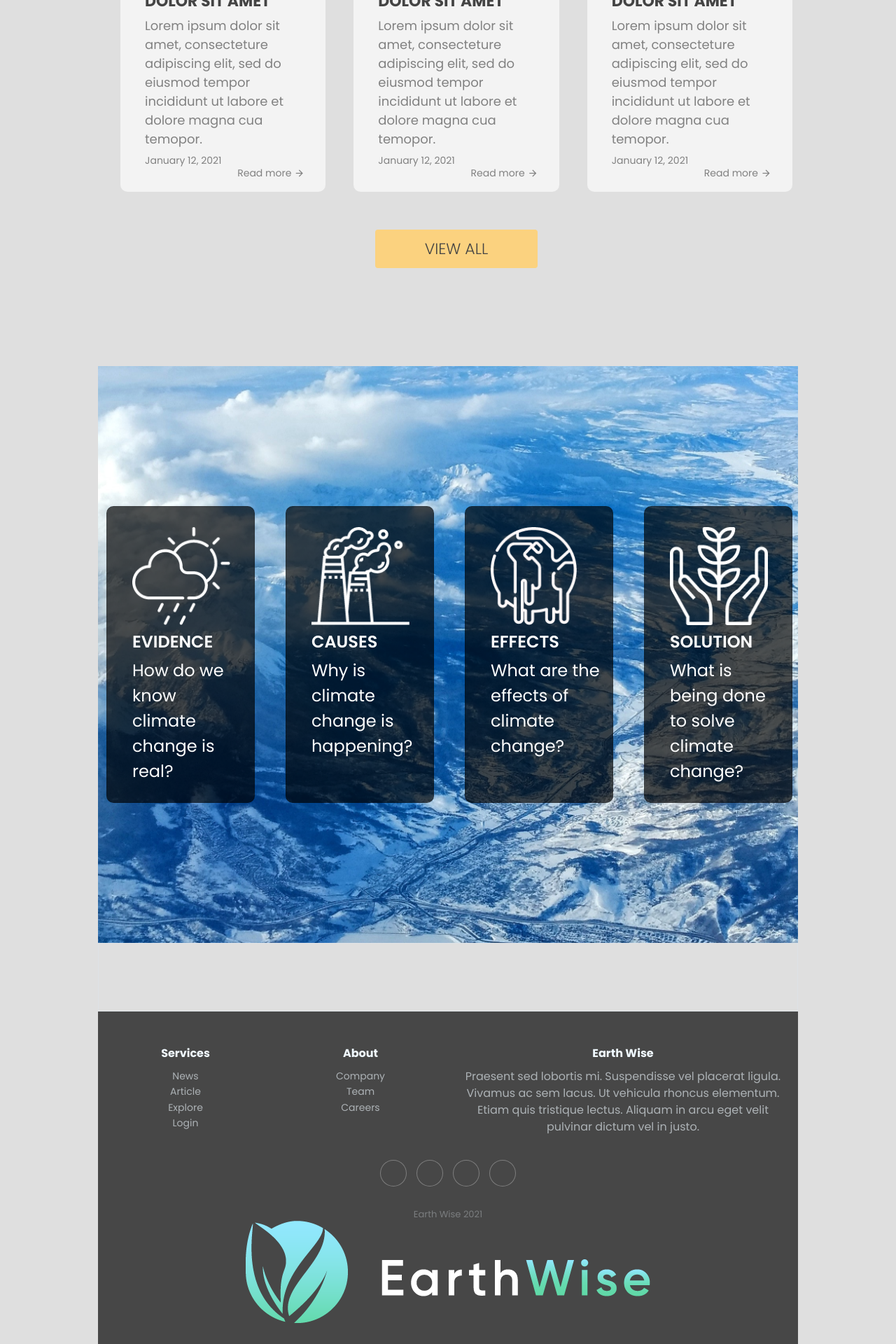
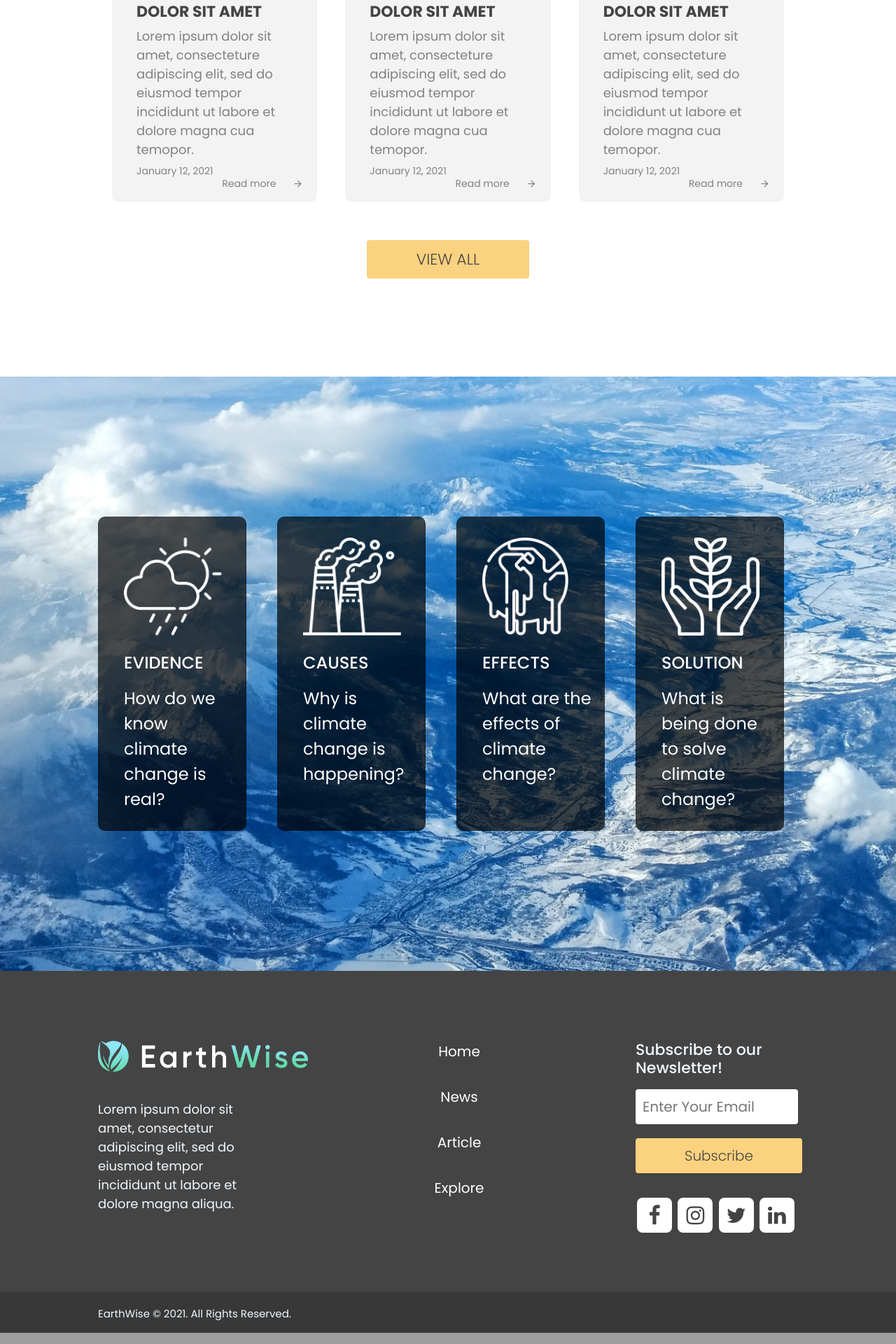
Before and after one commit to Nawazhzn/EarthWise-Website, a PHP site: page / in a window 1280 px wide. Shown: the part 1800-3720 px from the top of the page at 70% size. Run offline with PHP 8.4, Linux system fonts and the light colour scheme; some libraries are stand-ins or nearby versions.

Commit message:
Update footer section CSS

```diff
--- a/index.html
+++ b/index.html
@@ -8,6 +8,7 @@
   <link rel="stylesheet" href="css/bootstrap.min.css" />
   <link rel="stylesheet" href="style.css">
   <link href="https://fonts.googleapis.com/icon?family=Material+Icons" rel="stylesheet">
+  <link rel="stylesheet" href="https://cdnjs.cloudflare.com/ajax/libs/font-awesome/4.7.0/css/font-awesome.min.css">
   <link
     href="https://fonts.googleapis.com/css2?family=Poppins:ital,wght@0,100;0,200;0,300;0,400;0,500;0,600;0,700;0,800;0,900;1,100;1,200;1,300;1,400;1,500;1,600;1,700;1,800;1,900&display=swap"
     rel="stylesheet">
@@ -73,9 +74,8 @@
   <div class="cover-card-section">
     <div class="container-fluid cover-card-container">
       <div class="row">
-        <div class="col-sm-12 col-md-6 col-lg-3">
-          <div class="card-sec">
-            <div class="card cover-card text-left">
+        <div class="col-sm-12 col-md-6 col-lg-3 d-flex">
+          <div class="card cover-card text-left flex-fill">
             <div class="card-body">
               <img class="icon-image" src="img/home/home-1-1.png"></img>
               <h5 class="card-title">CARBON DIOXIDE</h5>
@@ -95,10 +95,8 @@
             </div>
           </div>
         </div>
-        </div>
-        <div class="col-sm-12 col-md-6 col-lg-3">
-          <div class="card-sec">
-            <div class="card cover-card text-left">
+        <div class="col-sm-12 col-md-6 col-lg-3 d-flex">
+          <div class="card cover-card text-left flex-fill">
             <div class="card-body">
               <img class="icon-image" src="img/home/home-1-2.png"></img>
               <h5 class="card-title">GLOBAL TEMPERATURE</h5>
@@ -118,10 +116,8 @@
             </div>
           </div>
         </div>
-        </div>
-        <div class="col-sm-12 col-md-6 col-lg-3 ">
-          <div class="card-sec">
-            <div class="card cover-card text-left">
+        <div class="col-sm-12 col-md-6 col-lg-3 d-flex">
+          <div class="card cover-card text-left flex-fill">
             <div class="card-body">
               <img class="icon-image" src="img/home/home-1-3.png"></img>
               <h5 class="card-title">ARCTIC ICE MINIMUM</h5>
@@ -141,10 +137,8 @@
             </div>
           </div>
         </div>
-        </div>
-        <div class="col-sm-12 col-md-6 col-lg-3">
-          <div class="card-sec">
-            <div class="card cover-card text-left">
+        <div class="col-sm-12 col-md-6 col-lg-3 d-flex">
+          <div class="card cover-card text-left flex-fill">
             <div class="card-body">
               <img class="icon-image" src="img/home/home-1-4.png"></img>
               <h5 class="card-title">SEA LEVEL</h5>
@@ -164,25 +158,21 @@
             </div>
           </div>
         </div>
-        </div>
         <div class="cover-bottom-text">Lorem ipsum dolor sit amet</div>
       </div>
-
-
-
-
-
+    </div>
+  </div>
 
   <!--* Main Content Area -->
   <div class="container-fluid news-container">
     <div class='news-section'>
       <h1 class="topic">LATEST NEWS</h1>
       <p class="sub-topic">
-        Lorem ipsum dolor sit amet consectetur adipisicing elit. Necessitatibus veniam ipsa earum quibusdam,<br />atque
+        Lorem ipsum dolor sit amet consectetur adipisicing elit. Necessitatibus veniam ipsa earum
+        quibusdam,<br />atque
         ipsum
         error maiores natus iusto fugit.
       </p>
-
       <div class="container-fluid news-container">
         <div class="row my-4">
           <div class="col">
@@ -196,7 +186,8 @@
                     <div class="card-box">
                       <h2 class="title">LOREM IPSUM DOLOR SIT AMET</h2>
                       <section class="content">
-                        <p>Lorem ipsum dolor sit amet, consecteture adipiscing elit, sed do eiusmod tempor incididunt ut
+                        <p>Lorem ipsum dolor sit amet, consecteture adipiscing elit, sed do eiusmod tempor
+                          incididunt ut
                           labore et dolore magna cua temopor.
                         </p>
                         <p class="date">January 12, 2021</p>
@@ -220,7 +211,8 @@
                     <div class="card-box">
                       <h2 class="title">LOREM IPSUM DOLOR SIT AMET</h2>
                       <section class="content">
-                        <p>Lorem ipsum dolor sit amet, consecteture adipiscing elit, sed do eiusmod tempor incididunt ut
+                        <p>Lorem ipsum dolor sit amet, consecteture adipiscing elit, sed do eiusmod tempor
+                          incididunt ut
                           labore et dolore magna cua temopor.
                         </p>
                         <p class="date">January 12, 2021</p>
@@ -244,7 +236,8 @@
                     <div class="card-box">
                       <h2 class="title">LOREM IPSUM DOLOR SIT AMET</h2>
                       <section class="content">
-                        <p>Lorem ipsum dolor sit amet, consecteture adipiscing elit, sed do eiusmod tempor incididunt ut
+                        <p>Lorem ipsum dolor sit amet, consecteture adipiscing elit, sed do eiusmod tempor
+                          incididunt ut
                           labore et dolore magna cua temopor.
                         </p>
                         <p class="date">January 12, 2021</p>
@@ -313,63 +306,56 @@
     </div>
   </div>
 
-  <div class="p-5 border">
-
-  </div>
-
+  <!--* Footer Section -->
   <div class="footer-dark">
     <footer>
-        <div class="container">
+      <div class="container-fluid footer-container">
         <div class="row">
-                <div class="col-sm-6 col-md-3 item">
-
-                    <h3>Services</h3>
+          <div class="col-sm-12 col-md-8 col-lg-3 footer-col-1">
+            <img src="img/earth-wise-logo.png" />
+            <p>Lorem ipsum dolor sit amet, consectetur adipiscing elit, sed do eiusmod tempor incididunt ut labore et
+              dolore magna aliqua.</p>
+          </div>
+          <div class="col-md-4 col-lg-6 footer-col-2">
             <ul>
+              <li><a href="#">Home</a></li>
               <li><a href="#">News</a></li>
               <li><a href="#">Article</a></li>
               <li><a href="#">Explore</a></li>
-                        <li><a href="#">Login</a></li>
             </ul>
           </div>
-                <div class="col-sm-6 col-md-3 item">
-                    <h3>About</h3>
-                    <ul>
-                        <li><a href="#">Company</a></li>
-                        <li><a href="#">Team</a></li>
-                        <li><a href="#">Careers</a></li>
-                    </ul>
+          <div class="col-sm-12 col-md-12 col-lg-3 footer-col-3">
+            <h3>Subscribe to our Newsletter!</h3>
+            <form>
+              <div class="form-group">
+                <input type="email" class="sub-email" placeholder="Enter Your Email"><br />
+                <button type="submit" class="btn btn-primary">Subscribe</button>
               </div>
-                <div class="col-md-6 item text">
-                    <h3>Earth Wise</h3>
-                    <p>Praesent sed lobortis mi. Suspendisse vel placerat ligula. Vivamus ac sem lacus. Ut vehicula rhoncus elementum. Etiam quis tristique lectus. Aliquam in arcu eget velit pulvinar dictum vel in justo.</p>
+            </form>
+            <a href="#" class="fa fa-facebook"></a>
+            <a href="#" class="fa fa-instagram"></a>
+            <a href="#" class="fa fa-twitter"></a>
+            <a href="#" class="fa fa-linkedin"></a>
           </div>
-                <div class="col item social"><a href="#"><i class="icon ion-social-facebook"></i></a><a href="#"><i class="icon ion-social-twitter"></i></a><a href="#"><i class="icon ion-social-snapchat"></i></a><a href="#"><i class="icon ion-social-instagram"></i></a></div>
+          <div class="col item social"><a href="#"><i class="icon ion-social-facebook"></i></a><a href="#"><i
+                class="icon ion-social-twitter"></i></a><a href="#"><i class="icon ion-social-snapchat"></i></a><a
+              href="#"><i class="icon ion-social-instagram"></i></a></div>
         </div>
-            <p class="copyright">Earth Wise 2021</p>
       </div>
-        <div class="footerlogo">
-          <a href="$">
-            <img src="img/logo.png">
-          </a>
+      <div class="container-fluid copyright-section">
+        <div class="container-fluid copyright-content">
+          <div class="row">
+            <div class="col">
+              <p>EarthWise © 2021. All Rights Reserved.</p>
+            </div>
+          </div>
+        </div>
       </div>
     </footer>
   </div>
 
-
-
-
-
-
-
-
   <script src="https://cdnjs.cloudflare.com/ajax/libs/jquery/3.2.1/jquery.min.js"></script>
   <script src="https://cdnjs.cloudflare.com/ajax/libs/twitter-bootstrap/4.1.3/js/bootstrap.bundle.min.js"></script>
-
-
-
-
-
-
   <script src="js/bootstrap.bundle.min.js"></script>
   <script type="text/javascript">
     var nav = document.querySelector('nav');
--- a/style.css
+++ b/style.css
@@ -3,7 +3,7 @@
   -webkit-font-smoothing: antialiased;
   -moz-osx-font-smoothing: grayscale;
   text-align: center;
-  overflow-x:hidden;
+  overflow-x: hidden;
 }
 
 /** Navbar CSS */
@@ -162,12 +162,10 @@
   align-items: flex-start !important;
 }
 
-.card-sec>.cover-card {
+.cover-card-container>.row>.d-flex>.cover-card {
   background-color: #444444;
+  padding-right: 20px;
   margin-top: -110px !important;
-  min-height: 240px;
-  height: 90% !important;
-  width: 100% !important;
 }
 
 .cover-card>.card-body {
@@ -176,14 +174,15 @@
   padding-right: 0px;
 }
 
-.card-title {
+.cover-card>.card-body>.card-title {
   font-family: 'Poppins';
   font-weight: 600;
   color: white;
   text-align: left;
+  padding-top: 15px;
 }
 
-.card-text {
+.cover-card>.card-body>.container-fluid>.row>.col-auto>.card-text {
   font-family: 'Poppins';
   color: white;
   text-align: left;
@@ -197,14 +196,14 @@
   color: white;
 }
 
-.arrow-icon {
+.cover-card>.card-body>.container-fluid>.row>.col-1>.arrow-icon {
   padding-top: 17px;
   padding-right: 15px;
   padding-left: 0px;
   margin-left: 0px;
 }
 
-.col-1 {
+.cover-card>.card-body>.container-fluid>.row>.col-1 {
   margin-left: -20px;
   margin-right: 10px;
   text-align: left;
@@ -214,11 +213,6 @@
   text-align: left;
   padding-top: 5px;
   padding-bottom: 5px;
-}
-
-.icon-image3{
-  padding-bottom: 15px;
-  padding-top: 5px;
 }
 
 .cover-card {
@@ -237,7 +231,7 @@
 }
 
 @media screen and (max-width: 991px) {
-  .card-sec>.cover-card {
+  .cover-card-container>.row>.d-flex>.cover-card {
     margin-top: 20px !important;
   }
   .cover-image {
@@ -340,14 +334,6 @@
   font-size: 15px;
 }
 
-/*cards */
-
-body {
-  -webkit-font-smoothing: antialiased;
-  -moz-osx-font-smoothing: grayscale;
-  background-color: #e9ebea;
-  text-align: center;
-}
 .news-container>.btn {
   font-family: 'Poppins';
   font-weight: 300;
@@ -364,19 +350,6 @@
 .news-container>.btn:hover {
   background-color: #f0bb51;
   transition: 0.1s;
-}
-
-
-
-/*see all btn */
-
-.btn-warning {
-  width: 100px;
-}
-@media screen and (max-width: 767px) {
-  .news-container {
-    width: 90vw;
-  }
 }
 
 /** Section 3 CSS */
@@ -424,11 +397,14 @@
 }
 
 .sec-3-card>.card-body>.card-title {
+  color: white;
   font-size: 24px;
-  padding-top: 5px;
+  padding-top: 20px;
+  padding-bottom: 10px;
 }
 
 .sec-3-card>.card-body>.card-text {
+  color: white;
   font-size: 24px;
 }
 
@@ -442,111 +418,126 @@
   }
 }
 
-.link-content {
-  position: fixed;
-  top: 8px;
-  left: 16px;
-  padding-left: 10.5%;
-  padding-top: 12%;
+/** Footer Section CSS */
+
+.footer-dark {
+  padding-top: 100px;
+  color: #f0f9ff;
+  background-color: #444444;
 }
 
-.link-image {
-  background-size: auto;
+footer>.footer-container {
+  width: 80vw;
+  padding-bottom: 80px;
 }
 
-
-/*Footer*/
-.footer-dark {
-  padding:50px 0;
-  color:#f0f9ff;
-  background-color:#474747;
-  width: auto;
+.footer-col-1 {
+  text-align: left;
 }
 
-.footerlogo{
- position: center;
+.footer-col-1>img {
+  width: 300px;
+  padding-bottom: 40px;
 }
 
-.footer-dark h3 {
-  margin-top:0;
-  margin-bottom:12px;
-  font-weight:bold;
-  font-size:16px;
+.footer-col-1>p {
+  font-size: 18px;
 }
 
-.footer-dark ul {
-  padding:0;
-  list-style:none;
-  line-height:1.6;
-  font-size:14px;
-  margin-bottom:0;
+.footer-col-2>ul {
+  list-style: none;
 }
 
-.footer-dark ul a {
-  color:inherit;
-  text-decoration:none;
-  opacity:0.6;
+.footer-col-2>ul>li {
+  margin-bottom: 35px;
 }
 
-.footer-dark ul a:hover {
-  opacity:0.8;
+.footer-col-2>ul>li>a {
+  color: white;
+  text-decoration: none;
+  font-size: 20px;
 }
 
-@media (max-width:767px) {
-  .footer-dark .item:not(.social) {
-    text-align:center;
-    padding-bottom:20px;
+.footer-col-2>ul>li>a:hover {
+  color: #FBD27F;
+}
+
+.footer-col-3 {
+  text-align: left;
+}
+
+.footer-col-3>h3 {
+  font-size: 22px;
+  padding-bottom: 8px;
+}
+
+.footer-col-3>form>.form-group>input {
+  font-size: 20px;
+  width: 100%;
+  padding: 10px;
+  margin-bottom: 20px;
+  border: none;
+  border-radius: 4px;
+}
+
+.footer-col-3>form>.form-group>button {
+  font-weight: 300;
+  font-size: 20px;
+  color: #444444;
+  background-color: #FBD27F;
+  border: none;
+  margin-top: 0px;
+  margin-bottom: 30px;
+  padding: 10px;
+  padding-left: 70px;
+  padding-right: 70px;
+}
+
+.footer-col-3>form>.form-group>button:hover {
+  background-color: #f0bb51;
+  transition: 0.1s;
+}
+
+.footer-col-3>.fa {
+  padding-top: 10px;
+  padding-bottom: 10px;
+  font-size: 30px;
+  width: 50px;
+  text-align: center;
+  text-decoration: none;
+  margin: 5px 2px;
+  color: #444444;
+  background-color: white;
+  border-radius: 8px;
+}
+
+.footer-col-3>.fa:hover {
+  background-color: #FBD27F;
+  transition: 0.1s;
+}
+
+.copyright-section {
+  background-color: #383838;
+  padding-top: 20px;
+  text-align: left;
+}
+
+.copyright-content {
+  width: 80vw;
+}
+
+.copyright-content>.row>.col>p {
+  font-size: 15px;
+}
+
+@media screen and (max-width: 767px) {
+  .footer-col-2>ul {
+    display: none;
   }
 }
 
-.footer-dark .item.text {
-  margin-bottom:36px;
-}
-
-@media (max-width:767px) {
-  .footer-dark .item.text {
-    margin-bottom:0;
+@media screen and (max-width: 991px) {
+  .footer-col-3 {
+    padding-top: 40px;
   }
 }
-
-.footer-dark .item.text p {
-  opacity:0.6;
-  margin-bottom:0;
-}
-
-.footer-dark .item.social {
-  text-align:center;
-}
-
-@media (max-width:991px) {
-  .footer-dark .item.social {
-    text-align:center;
-    margin-top:20px;
-  }
-}
-
-.footer-dark .item.social > a {
-  font-size:20px;
-  width:36px;
-  height:36px;
-  line-height:36px;
-  display:inline-block;
-  text-align:center;
-  border-radius:50%;
-  box-shadow:0 0 0 1px rgba(255,255,255,0.4);
-  margin:0 8px;
-  color:#fff;
-  opacity:0.75;
-}
-
-.footer-dark .item.social > a:hover {
-  opacity:0.9;
-}
-
-.footer-dark .copyright {
-  text-align:center;
-  padding-top:24px;
-  opacity:0.3;
-  font-size:13px;
-  margin-bottom:0;
-}
```
Lines whose indentation alone changed are shown as unchanged.
